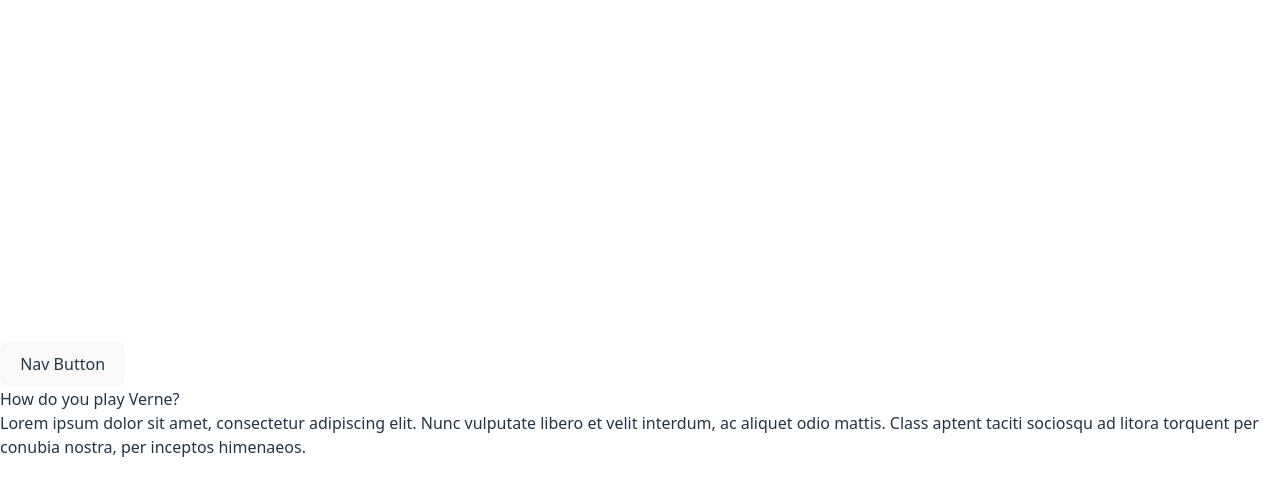
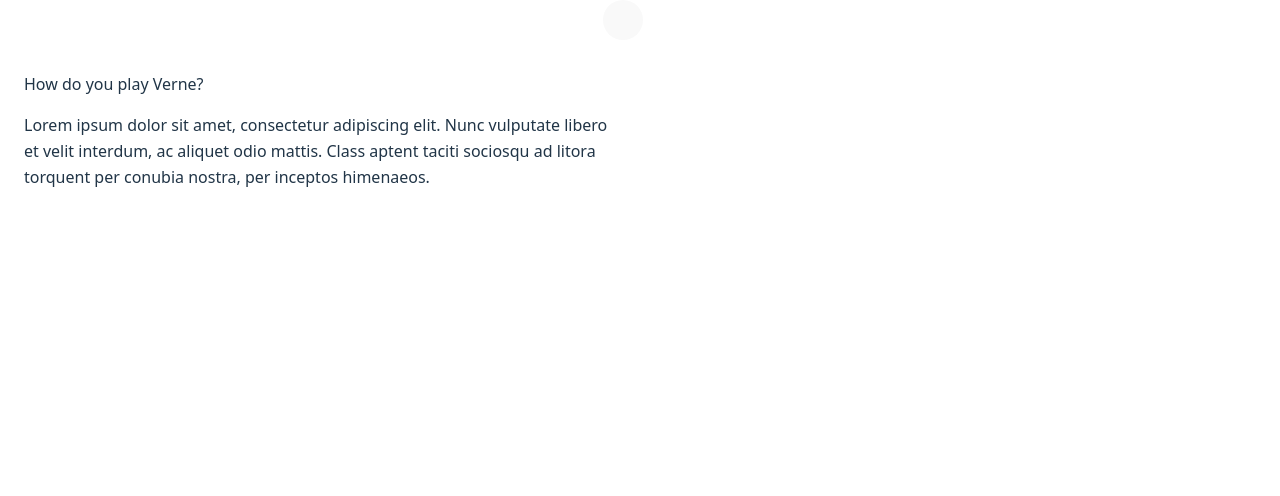
Before and after one commit to kennylin119/verne-frontend, a React (Vite) app: page / in a window 1280 px wide. Shown: the top 496 px of the page. Built offline with nearby package versions, Linux system fonts and the light colour scheme.

Commit message:
added basic css through tailwind and nav button through lucide react icon library

```diff
--- a/src/App.jsx
+++ b/src/App.jsx
@@ -1,23 +1,27 @@
+import { Menu } from 'lucide-react';
 import './App.css'
 
 function App() {
   return (
-    <div>
-      <div>
-        <button>
-          Nav Button
+    <div className="min-h-screen w-full flex flex-col">
+      {/* nav button */}
+      <div className="flex justify-end mb-8">
+        <button className="w-10 h-10 rounded-full flex items-center justify-center">
+          <Menu size={20}></Menu>
         </button>
       </div>
-
-      <h2>
-        How do you play Verne?
-      </h2>
-
-      <p>
+      <main className="flex-1 overflow-y-auto px-6">
+        {/* question */}
+        <h2 className="flex items-center gap-2 mb-4">
+          How do you play Verne?
+        </h2>
+        {/* answer */}
+        <p className="leading-relaxed max-w-prose mb-6">
           Lorem ipsum dolor sit amet, consectetur adipiscing elit. Nunc vulputate libero et
           velit interdum, ac aliquet odio mattis. Class aptent taciti sociosqu ad litora
           torquent per conubia nostra, per inceptos himenaeos.
         </p>
+      </main>
     </div>
   );
 }
```
Also changed, not shown: index.html (line endings or trailing spaces).
